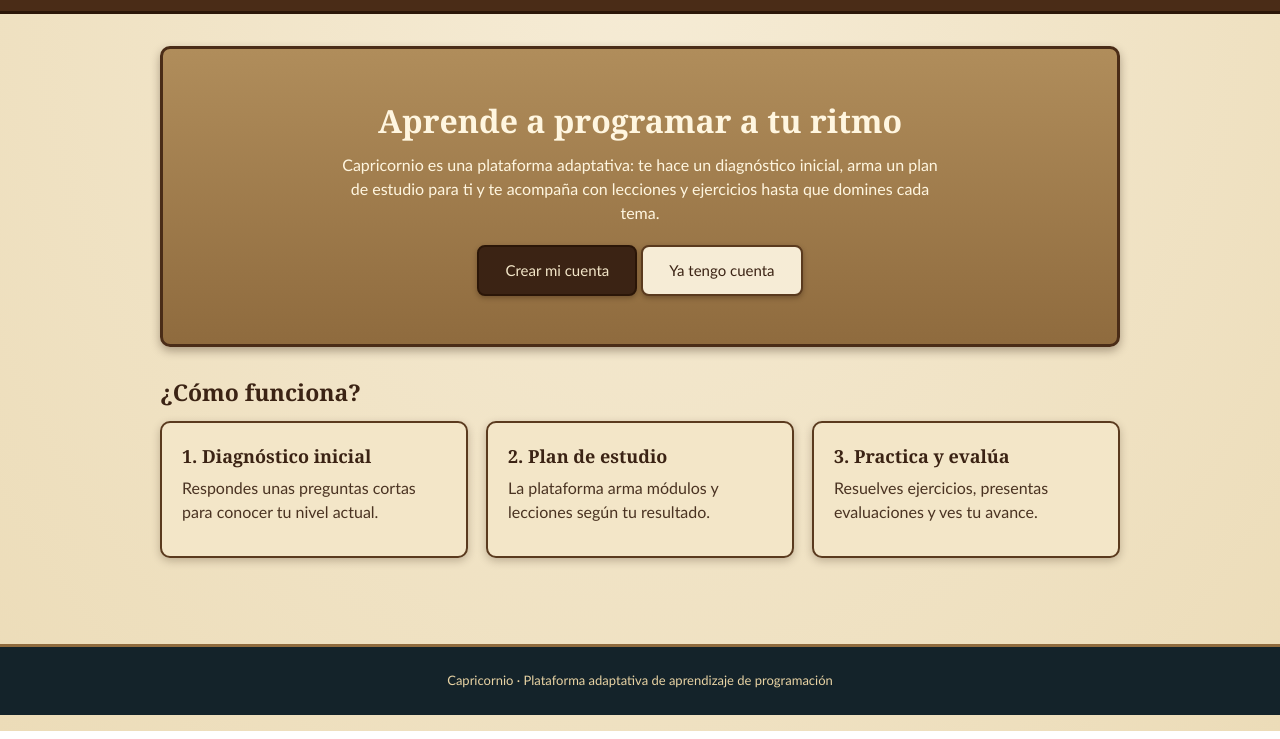
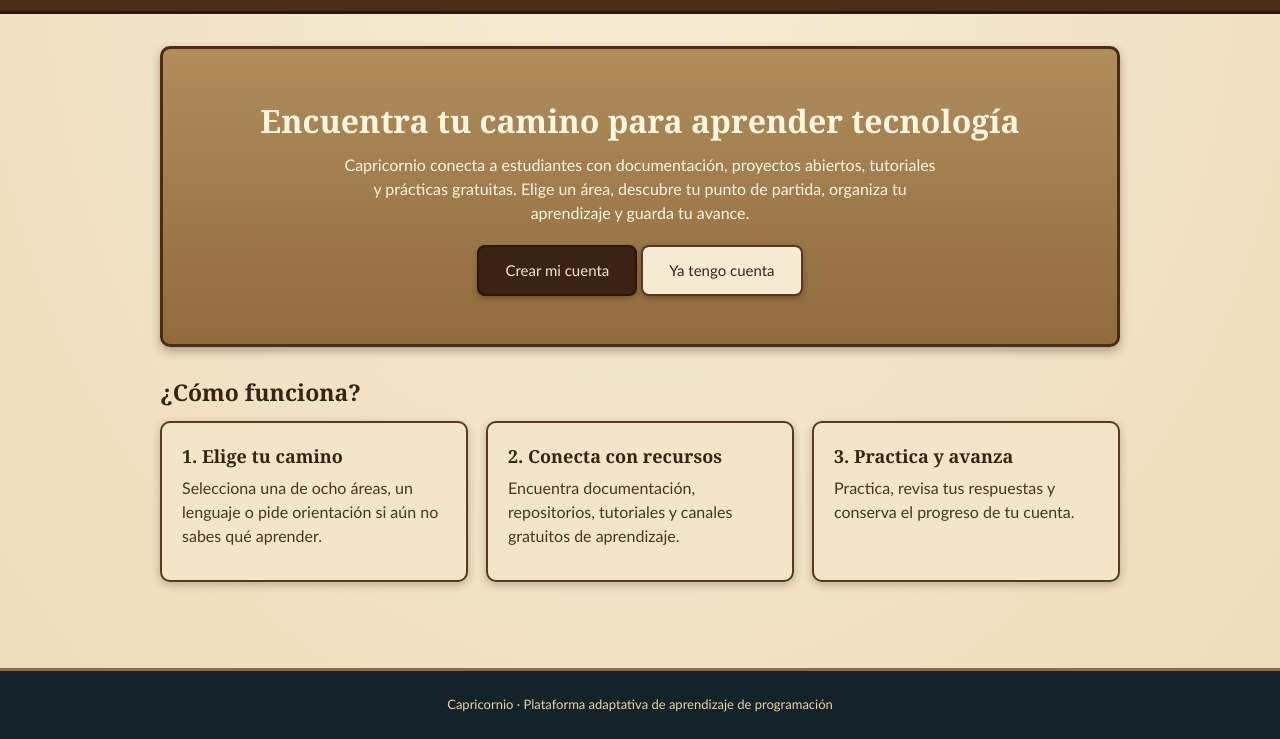
Before and after one commit to tm9880380-code/capricornio-plus, a plain HTML site: page index.html in a window 1280 px wide. Shown: the part 69-808 px from the top of the page. Drawn offline with Linux system fonts and the light colour scheme.

Commit message:
Describe Capricornio as a free learning connectivity platform

```diff
--- a/index.html
+++ b/index.html
@@ -22,8 +22,8 @@
 <main class="contenedor">
 
   <section class="hero">
-    <h1>Aprende a programar a tu ritmo</h1>
-    <p>Capricornio es una plataforma adaptativa: te hace un diagnóstico inicial, arma un plan de estudio para ti y te acompaña con lecciones y ejercicios hasta que domines cada tema.</p>
+    <h1>Encuentra tu camino para aprender tecnología</h1>
+    <p>Capricornio conecta a estudiantes con documentación, proyectos abiertos, tutoriales y prácticas gratuitas. Elige un área, descubre tu punto de partida, organiza tu aprendizaje y guarda tu avance.</p>
     <a class="boton" href="registro.html">Crear mi cuenta</a>
     <a class="boton claro" href="login.html">Ya tengo cuenta</a>
   </section>
@@ -31,16 +31,16 @@
   <h2>¿Cómo funciona?</h2>
   <section class="rejilla">
     <div class="tarjeta">
-      <h3>1. Diagnóstico inicial</h3>
-      <p>Respondes unas preguntas cortas para conocer tu nivel actual.</p>
+      <h3>1. Elige tu camino</h3>
+      <p>Selecciona una de ocho áreas, un lenguaje o pide orientación si aún no sabes qué aprender.</p>
     </div>
     <div class="tarjeta">
-      <h3>2. Plan de estudio</h3>
-      <p>La plataforma arma módulos y lecciones según tu resultado.</p>
+      <h3>2. Conecta con recursos</h3>
+      <p>Encuentra documentación, repositorios, tutoriales y canales gratuitos de aprendizaje.</p>
     </div>
     <div class="tarjeta">
-      <h3>3. Practica y evalúa</h3>
-      <p>Resuelves ejercicios, presentas evaluaciones y ves tu avance.</p>
+      <h3>3. Practica y avanza</h3>
+      <p>Practica, revisa tus respuestas y conserva el progreso de tu cuenta.</p>
     </div>
   </section>
 
```
